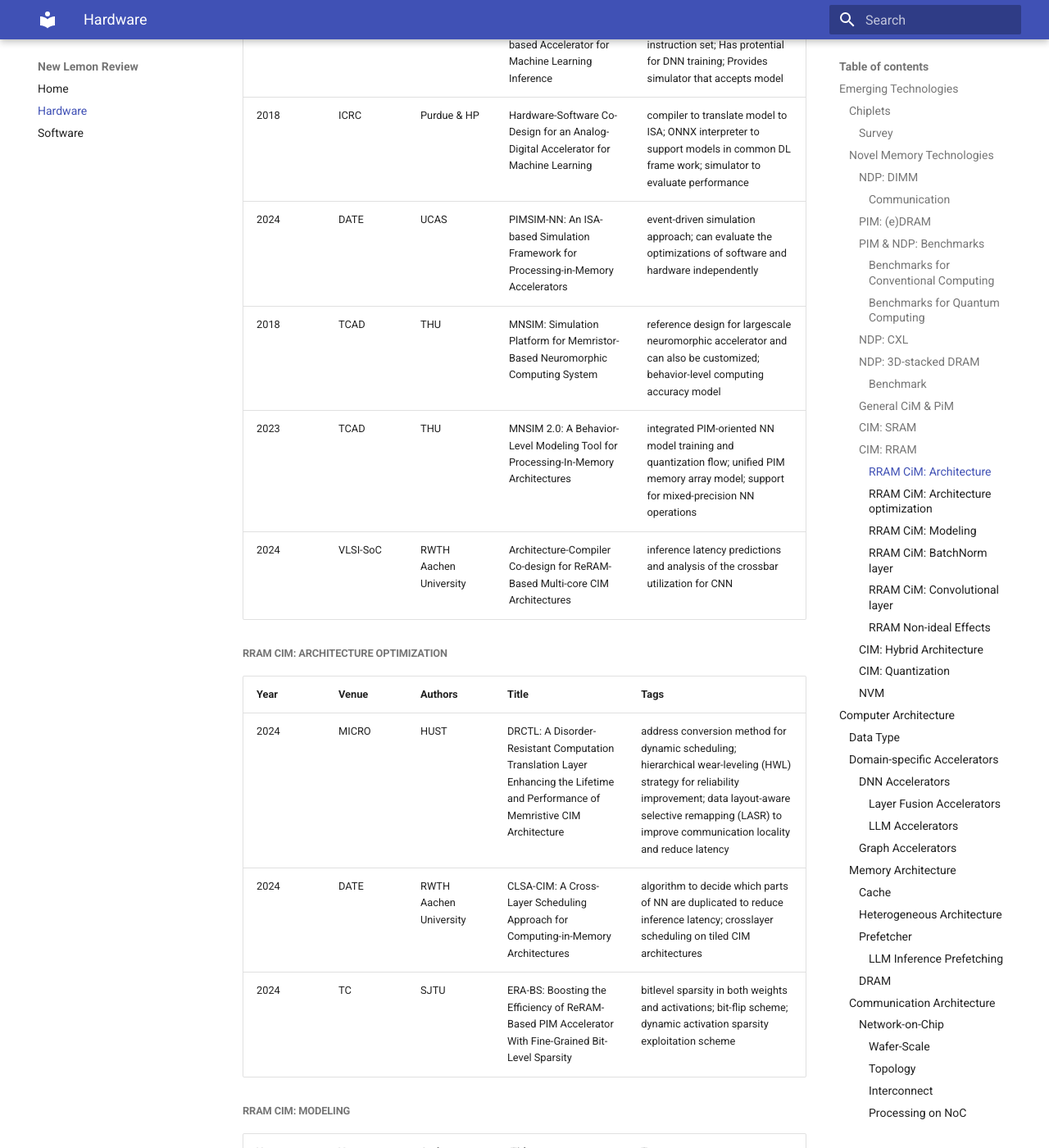
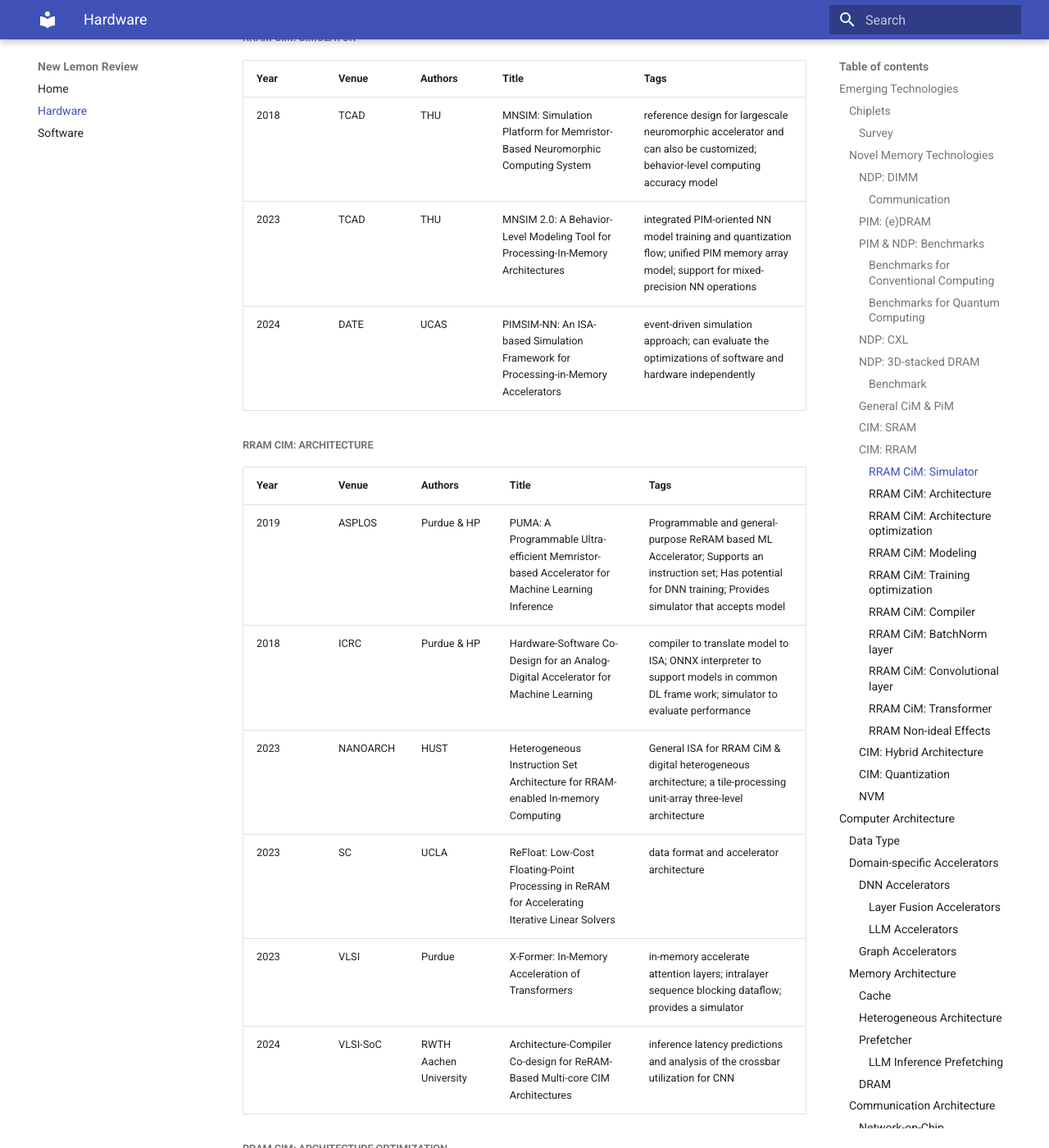
Before and after one commit to pku-lemonade/review, an MkDocs documentation site: the page built from docs/Hardware.md, in a window 1280 px wide and 1400 px high, scrolled down 5924 px. Shown: the whole window at 82% size. Built offline with MkDocs 1.6.1 and Material for MkDocs 9.7.7, drawn with Linux system fonts in a browser that asks for light colours; some of the changed text lies outside the part shown.

Commit message:
Added papers about CiM (#30)
* Added papers about CiM

* Some new papers, as well as some spelling check

* added new papers and re-categorization

* for some reason i didn't make any changes but have to commit

* New papers about CIM

* New papers

```diff
--- a/docs/Hardware.md
+++ b/docs/Hardware.md
@@ -89,9 +89,17 @@
 | 2024 | ISCAS | NYCU | CIMR-V: An End-to-End SRAM-based CIM  Accelerator with RISC-V for AI Edge Device | incorporates CIM layer fusion, convolution/max pooling pipeline, and weight fusion; weight fusion: pipelining the CIM convolution and weight loading |
 | 2021 | TCAD | Geogria Tech | DNN+NeuroSim V2.0: An End-to-End Benchmarking Framework for Compute-in-Memory Accelerators for On-Chip Training | non-ideal device properties of NVMS' effect for on-chip training |
 | 2020 | ISCAS | JCU | MemTorch: A Simulation Framework for Deep Memristive Cross-Bar Architectures | supports both GPUs and CPUs; integrates directly with PyTorch; simulate non-idealities of memristive devices within cross-bar, tested on VGG-16, CIFAR-10 |
+| 2018 | JSSC | MIT | CONV-SRAM: An Energy-Efficient SRAM With In-Memory Dot-Product Computation for Low-Power Convolutional Neural Networks | SRAM-embedded convolution (dot-product) computation architecture for BNN; support multi-bit input-output |
 
 
 #### CIM: RRAM
+
+##### RRAM CiM: Simulator
+| Year | Venue | Authors | Title | Tags |
+|-|-|-|-|-|
+| 2018 | TCAD | THU | MNSIM: Simulation Platform for Memristor-Based Neuromorphic Computing System | reference design for largescale neuromorphic accelerator and can also be customized; behavior-level computing accuracy model |
+| 2023 | TCAD | THU | MNSIM 2.0: A Behavior-Level Modeling Tool for Processing-In-Memory Architectures | integrated PIM-oriented NN model training and quantization flow; unified PIM memory array model; support for mixed-precision NN operations |
+| 2024 | DATE | UCAS | PIMSIM-NN: An ISA-based Simulation Framework for Processing-in-Memory Accelerators | event-driven simulation approach; can evaluate the optimizations of software and hardware independently |
 
 
 ##### RRAM CiM: Architecture
@@ -99,11 +107,11 @@
 
 | Year | Venue | Authors | Title | Tags |
 |-|-|-|-|-|
-| 2019 | ASPLOS | Purdue & HP | PUMA: A Programmable Ultra-efficient Memristor-based Accelerator for Machine Learning Inference | Programmable and general-purpose ReRAM based ML Accelerator; Supports an instruction set; Has protential for DNN training; Provides simulator that accepts model |
+| 2019 | ASPLOS | Purdue & HP | PUMA: A Programmable Ultra-efficient Memristor-based Accelerator for Machine Learning Inference | Programmable and general-purpose ReRAM based ML Accelerator; Supports an instruction set; Has potential for DNN training; Provides simulator that accepts model |
 | 2018 | ICRC | Purdue & HP | Hardware-Software Co-Design for an Analog-Digital Accelerator for Machine Learning | compiler to translate model to ISA; ONNX interpreter to support models in common DL frame work; simulator to evaluate performance |
-| 2024 | DATE | UCAS | PIMSIM-NN: An ISA-based Simulation Framework for Processing-in-Memory Accelerators | event-driven simulation approach; can evaluate the optimizations of software and hardware independently |
-| 2018 | TCAD | THU | MNSIM: Simulation Platform for Memristor-Based Neuromorphic Computing System | reference design for largescale neuromorphic accelerator and can also be customized; behavior-level computing accuracy model |
-| 2023 | TCAD | THU | MNSIM 2.0: A Behavior-Level Modeling Tool for Processing-In-Memory Architectures | integrated PIM-oriented NN model training and quantization flow; unified PIM memory array model; support for mixed-precision NN operations |
+| 2023 | NANOARCH | HUST | Heterogeneous Instruction Set Architecture for RRAM-enabled In-memory Computing | General ISA for RRAM CiM & digital heterogeneous architecture; a tile-processing unit-array three-level architecture |
+| 2023 | SC | UCLA | ReFloat: Low-Cost Floating-Point Processing in ReRAM for Accelerating Iterative Linear Solvers | data format and accelerator architecture |
+| 2023 | VLSI | Purdue | X-Former: In-Memory Acceleration of Transformers | in-memory accelerate attention layers; intralayer sequence blocking dataflow; provides a simulator |
 | 2024 | VLSI-SoC | RWTH Aachen University | Architecture-Compiler Co-design for ReRAM-Based Multi-core CIM Architectures | inference latency predictions and analysis of the crossbar utilization for CNN |
 
 ##### RRAM CiM: Architecture optimization
@@ -111,14 +119,28 @@
 | Year | Venue | Authors | Title | Tags |
 |-|-|-|-|-|
 | 2024 | MICRO | HUST | DRCTL: A Disorder-Resistant Computation  Translation Layer Enhancing the Lifetime and  Performance of Memristive CIM Architecture | address conversion method for dynamic scheduling; hierarchical wear-leveling (HWL) strategy for reliability improvement; data layout-aware selective remapping (LASR) to improve communication locality and reduce latency |
-| 2024 | DATE | RWTH Aachen University | CLSA-CIM: A Cross-Layer Scheduling Approach for Computing-in-Memory Architectures | algorithm to decide which parts of NN are duplicated to reduce inference latency; crosslayer scheduling on tiled CIM architectures |
-| 2024 | TC | SJTU | ERA-BS: Boosting the Efficiency of ReRAM-Based  PIM Accelerator With Fine-Grained  Bit-Level Sparsity | bitlevel sparsity in both weights and activations; bit-flip scheme; dynamic activation sparsity exploitation scheme |
+| 2024 | DATE | RWTH Aachen University | CLSA-CIM: A Cross-Layer Scheduling Approach for Computing-in-Memory Architectures | algorithm to decide which parts of NN are duplicated to reduce inference latency; cross layer scheduling on tiled CIM architectures |
+| 2024 | TC | SJTU | ERA-BS: Boosting the Efficiency of ReRAM-Based  PIM Accelerator With Fine-Grained  Bit-Level Sparsity | bit-level sparsity in both weights and activations; bit-flip scheme; dynamic activation sparsity exploitation scheme |
+| 2023 | TETCI | TU Delft | Accurate and Energy-Efficient Bit-Slicing for RRAM-Based Neural Networks | unbalanced bit-slicing scheme for higher accuracy; holistic solution using 2's compliment |
 
 ##### RRAM CiM: Modeling
 
 | Year | Venue | Authors | Title | Tags |
 |-|-|-|-|-|
 | 2024 | AICAS | RWTH Aachen University | A Calibratable Model for Fast Energy Estimation of MVM Operations on RRAM Crossbars | system energy model for MVM on ReRAM crossbars; methodology to study the effect of the selection transistor and wire parasitics in 1T1R crossbar arrays |
+
+##### RRAM CiM: Training optimization
+| Year | Venue | Authors | Title | Tags |
+|-|-|-|-|-|
+| 2024 | APIN | SWU | Multi-optimization scheme for in-situ training of memristor neural network based on contrastive learning | optimizations to the deployment method, loss function and gradient calculation; compensation measures for non-ideal effects |
+| 2025 | TNNLS | SNU | Efficient Hybrid Training Method for Neuromorphic Hardware Using Analog Nonvolatile Memory | Hybrid offline-online training method |
+
+##### RRAM CiM: Compiler
+| Year | Venue | Authors | Title | Tags |
+|-|-|-|-|-|
+| 2023 | TACO | HUST | A Compilation Tool for Computation Offloading in ReRAM-based CIM Architectures | compilation tool to migrate legacy programs to CPU/CIM heterogeneous architectures; a model to quantify the performance gain |
+| 2023 | DAC | CAS | PIMCOMP: A Universal Compilation Framework for Crossbar-based PIM DNN Accelerators | compiler based on Crossbar/IMA/Tile/Chip hierarchy; "low latency" and "high throughput" mode; genetic algorithm to optimize weight replication and core mapping; scheduling algorithms for complex DNN |
+| 2024 | ASPLOS | CAS | CIM-MLC: A Multi-level Compilation Stack for Computing-In-Memory Accelerators | compilation stack for various CIM accelerators; multi-level DNN scheduling approach |
 
 ##### RRAM CiM: BatchNorm layer
 
@@ -139,6 +161,12 @@
 | 2023 | VLSI-SoC | RWTH Aachen University | Mapping of CNNs on multi-core RRAM-based CIM architectures | architecture optimized for communication; compiler algorithms for conv2D layer; cycle-accurate simulator|
 | 2023 | TODAES | UCAS | Mathematical Framework for Optimizing Crossbar Allocation for ReRAM-based CNN Accelerators | formulate a crossbar allocation problem for ReRAM-based CNN accelerators; dynamic programming based solver; models the performance considering allocation problem |
 
+##### RRAM CiM: Transformer
+
+| Year | Venue | Authors | Title | Tags |
+|-|-|-|-|-|
+| 2024 | TODAES | HUST | A Cascaded ReRAM-based Crossbar Architecture for Transformer Neural Network Acceleration | cascaded crossbar arrays that uses transimpedance amplifiers; data mapping scheme to store signed operands; ADC virtualization scheme |
+
 ##### RRAM Non-ideal Effects
 
 Non-ideal Aware Methods: data types, training algiruthm, SRAM for compensation. Refer to [Data Type](#data-type).
@@ -150,6 +178,7 @@
 | 2020 | DATE | SJTU | Go Unary: A Novel Synapse Coding and Mapping Scheme for Reliable ReRAM-based Neuromorphic Computing | unary coding; priority mapping* |
 | 2022 | TCAD | ASU | Hybrid RRAM/SRAM in-Memory Computing for Robust DNN Acceleration | integrates an RRAM-based IMC macro with a digital SRAM macro using a programmable shifter to compensate for RRAM variations; ensemble learning |
 | 2024 | LATS | AMU | Analysis of Conductance Variability in RRAM for  Accurate Neuromorphic Computing | analyzation and quantification of conductance variability in RRAMs; analysis of conductance variation over multiple cycles |
+| 2023 | ISCAS | TAMU | Memristor-based Offset Cancellation Technique in Analog Crossbars | peripheral circuitry to remove the systematic offset of crossbar |
 
 #### CIM: Hybrid Architecture
 
@@ -157,14 +186,19 @@
 |-|-|-|-|-|
 | 2024 | Science | NTHU | Fusion of memristor and digital compute-in-memory processing for energy-efficient edge computing | Fusion of ReRAM and SRAM CiM; ReRAM SLC & MLC Hybrid; Current quantization; Weight shifting with compensation |
 | 2024 | IPDPS | Georgia Tech | Harmonica: Hybrid Accelerator to Overcome Imperfections of Mixed-signal DNN Accelerators | select and transfer imperfectionsensitive weights to digital accelerator; hybrid quantization(weights on analog part is more quantized) |
+| 2023 | GLSVLSI | USC | Heterogeneous Integration of In-Memory Analog Computing Architectures with Tensor Processing Units | hybrid TPU-IMAC architecture; TPU for conv, CIM for fc |
 | 2025 | ASPLOS | CAS | PAPI: Exploiting Dynamic Parallelism in Large Language Model Decoding with a Processing-In-Memory-Enabled Computing System | dynamic parallelism-aware task scheduling for llm decoding; online kernel characterization for heterogeneous architectures; hybrid PIM units for compute-bound and memory-bound kernels |
 | 2025 | arXiv | PKUIC, Tianyu Jia | Leveraging Compute-in-Memory for Efficient Generative Model Inference in TPUs | Energy-efficient CIM core integration in TPUs (replace the original MXU); CIM-MXU with systolic data path; Array dimension scaling for CIM-MXU;  Area-efficient CIM macro design; Mapping engine for generative model inference |
 
 #### CIM: Quantization
 
+| Year | Venue | Authors | Title | Tags |
+|-|-|-|-|-|
 | 2024 | TCAD | BUAA | CIMQ: A Hardware-Efficient Quantization Framework for Computing-In-Memory-Based Neural Network Accelerators | bit-level sparsity induced activation quantization; quantizing partial sums to decrease required resolution of ADCs; arraywise quantization granularity |
 | 2018 | CVPR | Google | Quantization and Training of Neural Networks for Efficient Integer-Arithmetic-Only Inference | integer-only inference arithmetic; quantizesh both weights and activations as 8-bit integers, bias 32-bit; provides both quantized inference framework and training frame work |
 | 2024 | TCAD | BUAA | CIM²PQ: An Arraywise and Hardware-Friendly Mixed Precision Quantization Method for Analog Computing-In-Memory | mixed precision quantization method based on evolutionary algorithm; arraywise quantization granularity; evaluation method to obtain the performance of strategy on the CIM |
+| 2023 | ISLPED | Purdue | Partial-Sum Quantization for Near ADC-Less Compute-In-Memory Accelerators | ADC-Less and near ADC-Less CiM accelerators; CiM hardware aware DNN quantization methodology |
+| 2023 | ICCD | SJTU | PSQ: An Automatic Search Framework for Data-Free Quantization on PIM-based Architecture | post-training quantization framework without retraining; hardware-aware block reassembly |
 
 #### NVM
 
```
